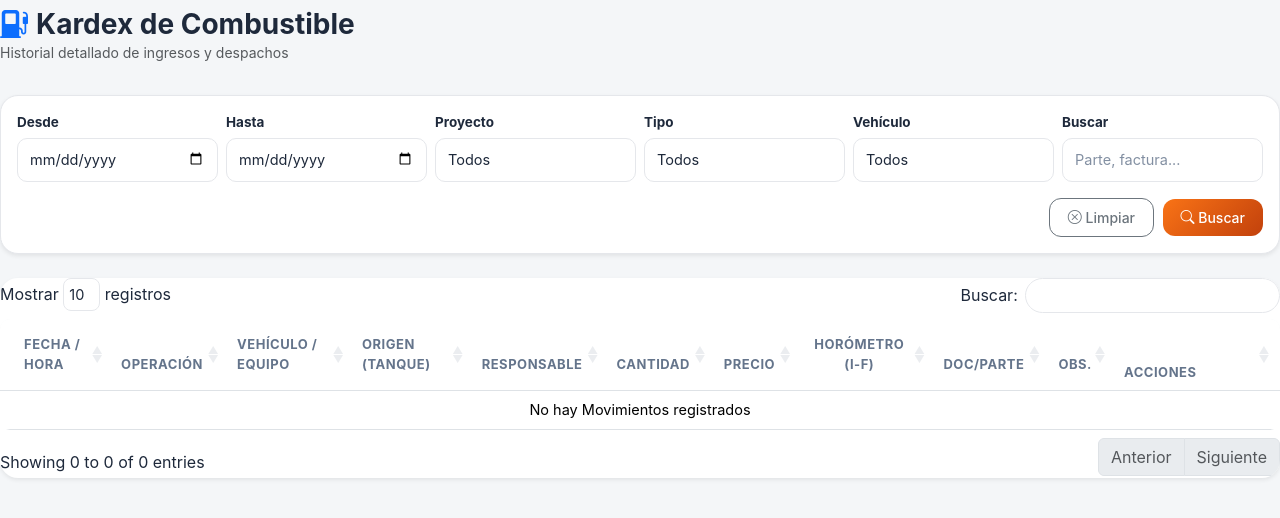
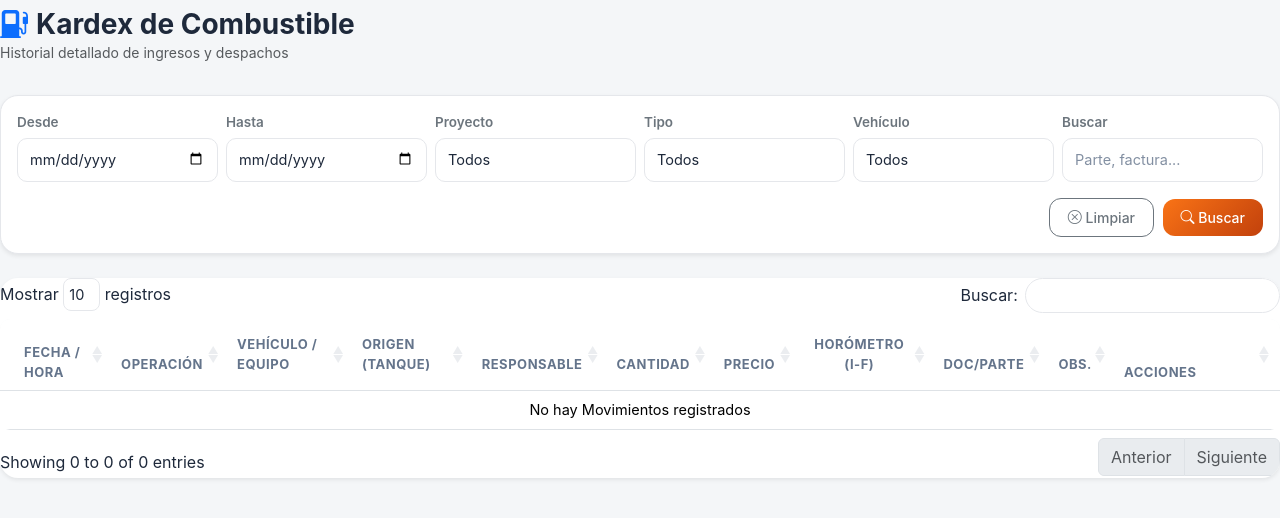
Before and after one commit to rcardenasch/App_Combustible, a Flask app: template templates/kardex.html in a window 1280 px wide. Shown: the top 518 px of the page. Run offline with Flask 3, Linux system fonts and the light colour scheme; the template is opened without the code that fills it, so the values that code supplies are empty; some libraries are stand-ins or nearby versions.

```diff
--- a/templates/kardex.html
+++ b/templates/kardex.html
@@ -32,19 +32,19 @@
             <div class="row g-2 align-items-end">
 
                 <div class="col-md-2">
-                    <label class="form-label small fw-bold">Desde</label>
+                    <label class="form-label fw-semibold text-secondary small">Desde</label>
                     <input type="date" name="fecha_inicio" class="form-control form-control-sm"
                         value="{{ request.args.get('fecha_inicio', '') }}">
                 </div>
 
                 <div class="col-md-2">
-                    <label class="form-label small fw-bold">Hasta</label>
+                    <label class="form-label fw-semibold text-secondary small">Hasta</label>
                     <input type="date" name="fecha_fin" class="form-control form-control-sm"
                         value="{{ request.args.get('fecha_fin', '') }}">
                 </div>
 
                 <div class="col-md-2">
-                    <label class="form-label small fw-bold">Proyecto</label>
+                    <label class="form-label fw-semibold text-secondary small">Proyecto</label>
                     <select name="proyecto_id" class="form-select form-select-sm">
                         <option value="">Todos</option>
                         {% for p in proyectos %}
@@ -57,7 +57,7 @@
                 </div>
 
                 <div class="col-md-2">
-                    <label class="form-label small fw-bold">Tipo</label>
+                    <label class="form-label fw-semibold text-secondary small">Tipo</label>
                     <select name="tipo" class="form-select form-select-sm">
                         <option value="">Todos</option>
                         <option value="ENTRADA" {% if request.args.get('tipo')=='ENTRADA' %}selected{% endif %}>ENTRADA
@@ -70,7 +70,7 @@
                 </div>
 
                 <div class="col-md-2">
-                    <label class="form-label small fw-bold">Vehículo</label>
+                    <label class="form-label fw-semibold text-secondary small">Vehículo</label>
                     <select name="vehiculo_id" class="form-select form-select-sm">
                         <option value="">Todos</option>
                         {% for v in vehiculos %}
@@ -83,7 +83,7 @@
                 </div>
 
                 <div class="col-md-2">
-                    <label class="form-label small fw-bold">Buscar</label>
+                    <label class="form-label fw-semibold text-secondary small">Buscar</label>
                     <input type="text" name="buscar" class="form-control form-control-sm"
                         placeholder="Parte, factura..." value="{{ request.args.get('buscar', '') }}">
                 </div>
@@ -109,7 +109,7 @@
             <table class="table table-hover align-middle mb-0 datatable">
                 <thead class="bg-light text-secondary">
                     <tr>
-                        <th class="ps-4 py-3 text-uppercase small fw-bold">Fecha / Hora</th>
+                        <th class="ps-4 text-uppercase small fw-bold">Fecha / Hora</th>
                         <th class="py-3 text-uppercase small fw-bold">Operación</th>
                         <th class="py-3 text-uppercase small fw-bold">Vehículo / Equipo</th>
                         <th class="py-3 text-uppercase small fw-bold">Origen (Tanque)</th>
```
Also changed, not shown: templates/reporte_rendimientos.html (+5 -4 lines).
